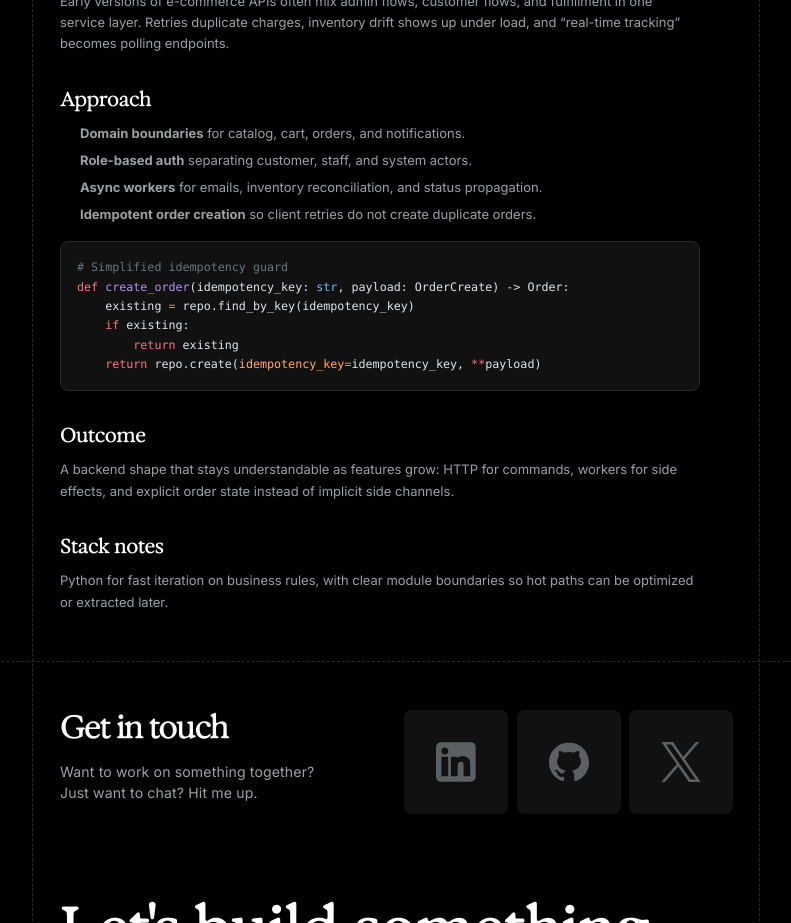
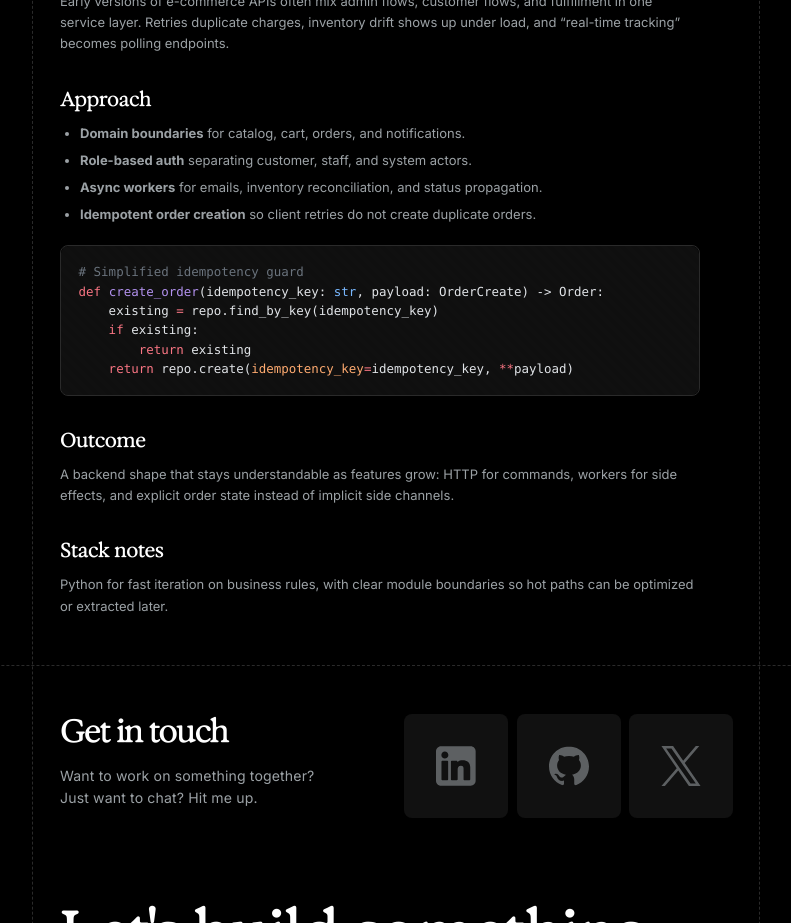
Before and after one commit to jeremyjsx/portfolio, a Next.js app: page /work/orderly in a window 1280 px wide. Shown: the part 920-1843 px from the top of the page, without its empty margins (244-1035 px from the left). Built offline with nearby package versions, Linux system fonts and the light colour scheme.

Commit message:
feat: polish markdown rendering and drop entries API deps

```diff
--- a/app/globals.css
+++ b/app/globals.css
@@ -438,6 +438,14 @@ body {
   padding-left: 1.25rem;
 }
 
+.writing-prose ul {
+  list-style: disc;
+}
+
+.writing-prose ol {
+  list-style: decimal;
+}
+
 .writing-prose li+li {
   margin-top: 0.35rem;
 }
@@ -464,16 +472,87 @@ body {
   color: var(--foreground);
 }
 
+.writing-prose :not(pre)>code {
+  padding: 0.15em 0.35em;
+  border-radius: 0.25rem;
+  background: var(--surface);
+  border: 1px solid var(--border);
+}
+
+.writing-prose figure[data-rehype-pretty-code-figure] {
+  margin: 1.25rem 0;
+}
+
 .writing-prose pre {
+  position: relative;
+  isolation: isolate;
   overflow-x: auto;
-  padding: 1rem;
+  margin: 0;
+  padding: 1rem 1.1rem;
   border: 1px solid var(--border);
   border-radius: 0.5rem;
-  background: var(--surface);
+  /* Hatch shows through a near-opaque overlay (Railly-style). */
+  background-color: transparent;
+  background-image: linear-gradient(
+    45deg,
+    rgba(128, 128, 128, 0.16) 25%,
+    transparent 25% 50%,
+    rgba(128, 128, 128, 0.16) 50% 75%,
+    transparent 75%
+  );
+  background-size: 12px 12px;
+  background-attachment: local;
+  font-size: 0.78rem;
+  line-height: 1.55;
+}
+
+.writing-prose pre::after {
+  content: "";
+  position: absolute;
+  inset: 0;
+  z-index: 0;
+  pointer-events: none;
+  border-radius: inherit;
+  background-color: #101010;
+  opacity: 0.94;
 }
 
 .writing-prose pre code {
+  position: relative;
+  z-index: 1;
+  display: grid;
+  min-width: 100%;
+  padding: 0;
+  border: 0;
+  background: transparent;
   color: inherit;
+  font-size: inherit;
+  counter-reset: line;
+}
+
+.writing-prose pre code [data-line] {
+  padding-inline: 0;
+}
+
+.writing-prose pre code [data-highlighted-line] {
+  background: color-mix(in srgb, var(--brand-italic) 12%, transparent);
+}
+
+.writing-prose figcaption[data-rehype-pretty-code-title] {
+  margin: 0 0 -1px;
+  padding: 0.55rem 1rem;
+  border: 1px solid var(--border);
+  border-bottom: 0;
+  border-radius: 0.5rem 0.5rem 0 0;
+  background: var(--surface);
+  color: var(--muted);
+  font-family: ui-monospace, SFMono-Regular, Menlo, Monaco, Consolas, monospace;
+  font-size: 0.7rem;
+}
+
+.writing-prose figcaption[data-rehype-pretty-code-title]+pre {
+  border-top-left-radius: 0;
+  border-top-right-radius: 0;
 }
 
 .writing-prose img {
@@ -536,6 +615,7 @@ body {
 .link-arrow:hover {
   opacity: 0.65;
 }
+
 
 .btn-primary {
   display: inline-flex;
@@ -840,8 +920,9 @@ a.hero-badge:hover {
 
 .experience-timeline__logo {
   display: flex;
+  width: 5rem;
   height: 5rem;
-  width: 5rem;
+  aspect-ratio: 1;
   flex-shrink: 0;
   align-items: center;
   justify-content: center;
@@ -855,7 +936,7 @@ a.hero-badge:hover {
   width: 100%;
   height: 100%;
   border: none;
-  object-fit: contain;
+  object-fit: cover;
   object-position: center;
 }
 
--- a/app/writing/[slug]/page.tsx
+++ b/app/writing/[slug]/page.tsx
@@ -6,44 +6,86 @@ import { PageColumn } from "@/app/components/page-column";
 import { WritingMarkdown } from "@/app/components/writing-markdown";
 import {
   formatPostDate,
-  getPostBySlug,
-  getPostContent,
-  listPublishedPosts,
-} from "@/lib/entries";
+  getPublishedWritingPost,
+  listPublishedWritingPosts,
+} from "@/lib/writing/posts";
 import { site } from "@/lib/site/site";
 
 type WritingPostPageProps = {
   params: Promise<{ slug: string }>;
 };
 
-export async function generateStaticParams() {
-  const posts = await listPublishedPosts();
-  return posts.map((post) => ({ slug: post.slug }));
+export function generateStaticParams() {
+  return listPublishedWritingPosts().map((post) => ({ slug: post.slug }));
 }
 
 export async function generateMetadata({
   params,
 }: WritingPostPageProps): Promise<Metadata> {
-  "use cache";
   const { slug } = await params;
-  const post = await getPostBySlug(slug);
+  const post = getPublishedWritingPost(slug);
 
-  if (!post || post.status !== "published") {
+  if (!post) {
     return { title: `Writing — ${site.fullName}` };
   }
 
   return {
     title: `${post.title} — ${site.fullName}`,
-    description: post.title,
+    description: post.excerpt || post.title,
   };
+}
+
+function WritingProseSkeleton() {
+  return (
+    <div className="flex min-h-[32rem] flex-col gap-8" aria-hidden>
+      <div className="flex flex-col gap-3">
+        <div className="h-[1.22rem] w-full max-w-[640px] rounded bg-surface" />
+        <div className="h-[1.22rem] w-full max-w-[600px] rounded bg-surface" />
+        <div className="h-[1.22rem] w-full max-w-[620px] rounded bg-surface" />
+        <div className="h-[1.22rem] w-full max-w-[480px] rounded bg-surface" />
+      </div>
+      <div className="flex flex-col gap-3">
+        <div className="mb-1 h-[1.5rem] w-40 rounded bg-surface" />
+        <div className="h-[1.22rem] w-full max-w-[640px] rounded bg-surface" />
+        <div className="h-[1.22rem] w-full max-w-[580px] rounded bg-surface" />
+        <div className="h-[1.22rem] w-full max-w-[610px] rounded bg-surface" />
+        <div className="h-[1.22rem] w-full max-w-[520px] rounded bg-surface" />
+      </div>
+      <div className="flex flex-col gap-3">
+        <div className="mb-1 h-[1.5rem] w-52 rounded bg-surface" />
+        <div className="h-[1.22rem] w-full max-w-[640px] rounded bg-surface" />
+        <div className="h-[1.22rem] w-full max-w-[590px] rounded bg-surface" />
+        <div className="h-[1.22rem] w-full max-w-[560px] rounded bg-surface" />
+        <div className="h-[1.22rem] w-full max-w-[440px] rounded bg-surface" />
+      </div>
+      <div className="flex flex-col gap-3">
+        <div className="h-[1.22rem] w-full max-w-[640px] rounded bg-surface" />
+        <div className="h-[1.22rem] w-full max-w-[570px] rounded bg-surface" />
+        <div className="h-[1.22rem] w-full max-w-[500px] rounded bg-surface" />
+      </div>
+    </div>
+  );
 }
 
 function WritingPostFallback() {
   return (
-    <PageColumn variant="hero" className="page-column-hero--subpage">
-      <div className="h-4 w-28 rounded bg-surface" aria-hidden />
-      <div className="mt-6 h-10 max-w-[640px] rounded bg-surface" aria-hidden />
-    </PageColumn>
+    <>
+      <PageColumn variant="hero" className="page-column-hero--subpage">
+        <div
+          className="mb-4 h-[1.05rem] w-24 rounded bg-surface"
+          aria-hidden
+        />
+        <div className="flex max-w-[640px] flex-col gap-2" aria-hidden>
+          <div className="h-[clamp(1.76rem,4vw,2.5rem)] w-full rounded bg-surface" />
+          <div className="h-[clamp(1.76rem,4vw,2.5rem)] w-[72%] rounded bg-surface" />
+        </div>
+        <div className="mt-6 h-[1.05rem] w-28 rounded bg-surface" aria-hidden />
+      </PageColumn>
+
+      <PageColumn variant="section" ruleTop>
+        <WritingProseSkeleton />
+      </PageColumn>
+    </>
   );
 }
 
@@ -53,12 +95,9 @@ async function WritingPostContent({
   params: Promise<{ slug: string }>;
 }) {
   const { slug } = await params;
-  const [post, content] = await Promise.all([
-    getPostBySlug(slug),
-    getPostContent(slug),
-  ]);
+  const post = getPublishedWritingPost(slug);
 
-  if (!post || post.status !== "published" || !content) {
+  if (!post) {
     notFound();
   }
 
@@ -66,9 +105,9 @@ async function WritingPostContent({
     <>
       <PageColumn variant="hero" className="page-column-hero--subpage">
         <time className="type-body-sm mb-4 block">
-          {formatPostDate(post.updated_at)}
+          {formatPostDate(post.date)}
         </time>
-        <h1 className="type-h1 m-0 max-w-[640px]">{post.title}</h1>
+        <h1 className="type-h1 mb-0 max-w-[640px]">{post.title}</h1>
         <p className="type-body-sm mt-6 mb-0">
           <Link href="/writing" className="link-arrow text-muted">
             ← Back to writing
@@ -77,7 +116,9 @@ async function WritingPostContent({
       </PageColumn>
 
       <PageColumn variant="section" ruleTop>
-        <WritingMarkdown content={content} />
+        <Suspense fallback={<WritingProseSkeleton />}>
+          <WritingMarkdown content={post.content} />
+        </Suspense>
       </PageColumn>
     </>
   );
```
Also changed, not shown: package.json (+8 -4 lines), 2 other files (tests, documents, lock files or other folders).
